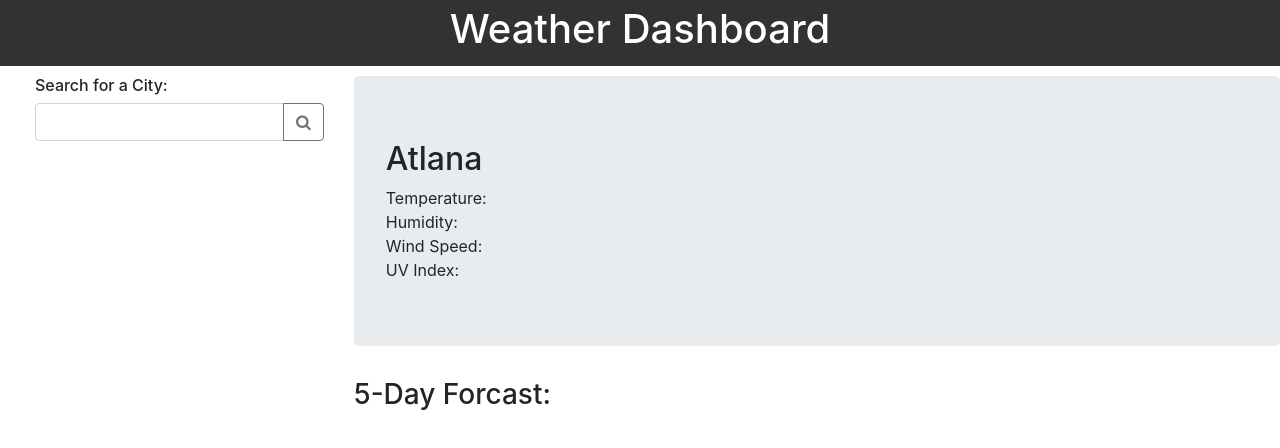
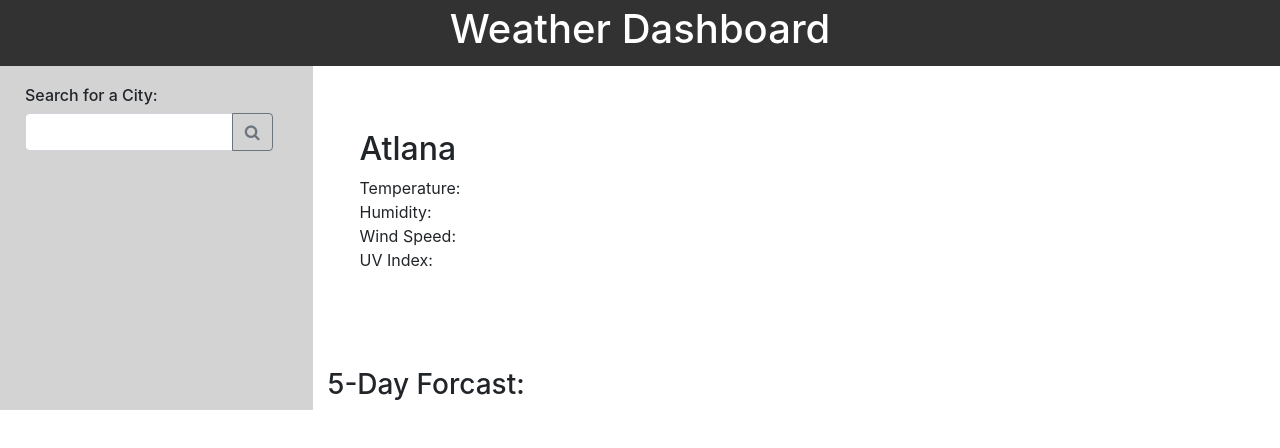
Before and after one commit to caleb-brochu/Weather-App, a plain HTML site: page index.html in a window 1280 px wide. Drawn offline with nearby package versions, Linux system fonts and the light colour scheme.

Commit message:
updating index.html and style.css updating styling

```diff
--- a/index.html
+++ b/index.html
@@ -13,8 +13,8 @@
     <div id = "wrapper">
         <h1>Weather Dashboard</h1>
     </div>
-    <div class = "row search">
-        <div class = "col-lg-3">
+    <div class = "row ">
+        <div class = "col-lg-3 search">
             <div>
                 <h6>Search for a City:</h6>
                 <div class="input-group mb-3">
--- a/style/style.css
+++ b/style/style.css
@@ -3,10 +3,17 @@
     color: white;
     text-align: center;
     padding: 5px;
-    margin-bottom: 10px;
+
 }
 
+
 .search{
-    margin-left: 20px;
+    background-color: lightgray;
+    padding: 20px 40px 10px 40px ;
 
 }
+.jumbotron{
+    background-color: white;
+    border: 1px lightgray;
+    border-radius: 0px;
+}
```
